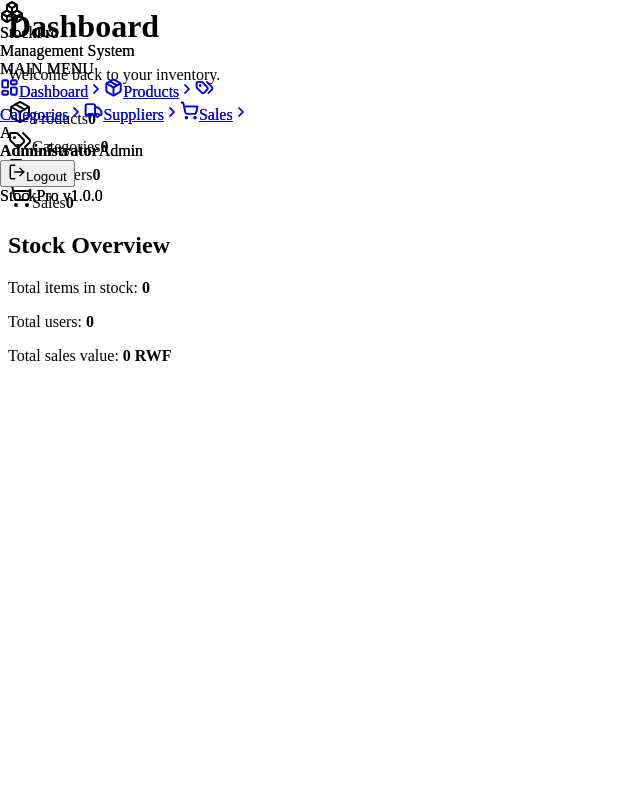
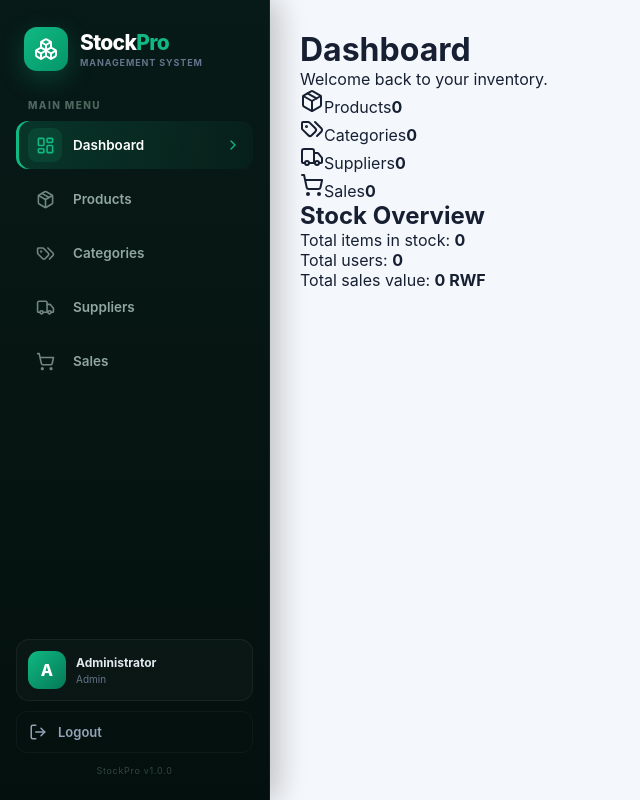
Before and after one commit to jimmy-ksj/Stock-Management, a React (Vite) app in the folder frontend/: page /dashboard in a window 1280 px wide. Shown: the whole page, without its empty margins (0-640 px from the left). Built offline with nearby package versions, Linux system fonts and the light colour scheme; no server answers.

Commit message:
Update index.css

```diff
--- a/frontend/src/index.css
+++ b/frontend/src/index.css
@@ -1,27 +1,485 @@
+* {
+  margin: 0;
+  padding: 0;
+  box-sizing: border-box;
+}
+
+html,
+body,
+#root {
+  width: 100%;
+  min-height: 100%;
+}
+
+body {
+  font-family:
+    Inter,
+    ui-sans-serif,
+    system-ui,
+    -apple-system,
+    BlinkMacSystemFont,
+    "Segoe UI",
+    sans-serif;
+
+  background: #f4f7fb;
+  color: #172033;
+
+  -webkit-font-smoothing: antialiased;
+}
+
+button,
+input,
+select,
+textarea {
+  font-family: inherit;
+}
+
+a {
+  text-decoration: none;
+}
+
+/* =====================================================
+   APP
+===================================================== */
+
+.app-shell {
+  min-height: 100vh;
+  background: #f4f7fb;
+}
+
+/* =====================================================
+   SIDEBAR
+===================================================== */
+
 .sidebar {
   position: fixed;
+
   left: 0;
   top: 0;
   bottom: 0;
-  width: 250px;
+
+  width: 270px;
+
+  display: flex;
+  flex-direction: column;
+
+  padding: 24px 16px;
+
+  background:
+    linear-gradient(
+      180deg,
+      #071a17 0%,
+      #061512 50%,
+      #04100e 100%
+    );
+
+  border-right: 1px solid rgba(255,255,255,.06);
+
   z-index: 1000;
+
+  box-shadow:
+    8px 0 30px rgba(0,0,0,.12);
 }
 
-.sidebar-nav {
-  position: relative;
-  z-index: 1001;
+/* =====================================================
+   BRAND
+===================================================== */
+
+.brand {
+  display: flex;
+  align-items: center;
+
+  gap: 12px;
+
+  padding: 3px 8px 28px;
 }
 
-.nav-link {
+.brand-icon {
+  width: 44px;
+  height: 44px;
+
+  display: flex;
+  align-items: center;
+  justify-content: center;
+
+  border-radius: 13px;
+
+  color: white;
+
+  background:
+    linear-gradient(
+      135deg,
+      #10b981,
+      #059669
+    );
+
+  box-shadow:
+    0 8px 25px rgba(16,185,129,.25);
+}
+
+.brand-name {
+  color: white;
+
+  font-size: 21px;
+  font-weight: 800;
+
+  letter-spacing: -.7px;
+}
+
+.brand-name span {
+  color: #10b981;
+}
+
+.brand-subtitle {
+  margin-top: 2px;
+
+  color: #64748b;
+
+  font-size: 9px;
+  font-weight: 700;
+
+  text-transform: uppercase;
+
+  letter-spacing: .9px;
+}
+
+/* =====================================================
+   MENU LABEL
+===================================================== */
+
+.menu-label {
+  padding: 0 12px 10px;
+
+  color: #4f665f;
+
+  font-size: 10px;
+  font-weight: 800;
+
+  letter-spacing: 1.4px;
+}
+
+/* =====================================================
+   NAV
+===================================================== */
+
+.sidebar-nav {
+  display: flex;
+  flex-direction: column;
+
+  gap: 6px;
+}
+
+/* =====================================================
+   NAV LINK
+===================================================== */
+
+.sidebar-link {
   position: relative;
-  z-index: 1002;
+
+  display: flex;
+  align-items: center;
+
+  width: 100%;
+  min-height: 48px;
+
+  padding: 0 12px;
+
+  gap: 11px;
+
+  border-radius: 12px;
+
+  color: #91a6a0;
+
   cursor: pointer;
+
+  transition:
+    .2s ease;
+
   pointer-events: auto;
 }
 
-.logout {
-  position: relative;
-  z-index: 1002;
+.sidebar-link:hover {
+  color: white;
+
+  background:
+    rgba(255,255,255,.045);
+
+  transform: translateX(2px);
+}
+
+.sidebar-icon {
+  width: 34px;
+  height: 34px;
+
+  display: flex;
+  align-items: center;
+  justify-content: center;
+
+  border-radius: 9px;
+
+  color: #71877f;
+
+  transition: .2s ease;
+}
+
+.sidebar-text {
+  font-size: 13.5px;
+  font-weight: 600;
+}
+
+.sidebar-arrow {
+  margin-left: auto;
+
+  opacity: 0;
+
+  transform: translateX(-4px);
+
+  transition: .2s ease;
+}
+
+.sidebar-link:hover .sidebar-icon {
+  color: #10b981;
+}
+
+.sidebar-link:hover .sidebar-arrow {
+  opacity: .5;
+
+  transform: translateX(0);
+}
+
+/* ACTIVE */
+
+.sidebar-link.active {
+  color: white;
+
+  background:
+    linear-gradient(
+      90deg,
+      rgba(16,185,129,.18),
+      rgba(16,185,129,.045)
+    );
+
+  box-shadow:
+    inset 3px 0 0 #10b981;
+}
+
+.sidebar-link.active .sidebar-icon {
+  color: #10b981;
+
+  background:
+    rgba(16,185,129,.12);
+}
+
+.sidebar-link.active .sidebar-arrow {
+  opacity: 1;
+
+  color: #10b981;
+
+  transform: translateX(0);
+}
+
+/* =====================================================
+   SPACER
+===================================================== */
+
+.sidebar-spacer {
+  flex: 1;
+}
+
+/* =====================================================
+   USER CARD
+===================================================== */
+
+.user-card {
+  display: flex;
+  align-items: center;
+
+  gap: 10px;
+
+  padding: 11px;
+
+  margin-bottom: 10px;
+
+  border: 1px solid rgba(255,255,255,.055);
+
+  border-radius: 13px;
+
+  background:
+    rgba(255,255,255,.025);
+}
+
+.user-avatar {
+  width: 38px;
+  height: 38px;
+
+  flex-shrink: 0;
+
+  display: flex;
+  align-items: center;
+  justify-content: center;
+
+  border-radius: 11px;
+
+  color: white;
+
+  background:
+    linear-gradient(
+      135deg,
+      #10b981,
+      #047857
+    );
+
+  font-weight: 800;
+}
+
+.user-details {
+  min-width: 0;
+
+  display: flex;
+  flex-direction: column;
+}
+
+.user-details strong {
+  color: #e2e8f0;
+
+  font-size: 12px;
+
+  white-space: nowrap;
+
+  overflow: hidden;
+
+  text-overflow: ellipsis;
+}
+
+.user-details span {
+  margin-top: 3px;
+
+  color: #64748b;
+
+  font-size: 10px;
+
+  text-transform: capitalize;
+}
+
+/* =====================================================
+   LOGOUT
+===================================================== */
+
+.logout-button {
+  width: 100%;
+
+  display: flex;
+  align-items: center;
+
+  gap: 11px;
+
+  padding: 11px 12px;
+
+  border: 1px solid rgba(255,255,255,.045);
+
+  border-radius: 11px;
+
+  background: transparent;
+
+  color: #94a3b8;
+
   cursor: pointer;
-  pointer-events: auto;
+
+  font-size: 13px;
+  font-weight: 600;
+
+  transition: .2s ease;
 }
+
+.logout-button:hover {
+  color: #fca5a5;
+
+  background:
+    rgba(239,68,68,.07);
+
+  border-color:
+    rgba(239,68,68,.12);
+}
+
+/* =====================================================
+   VERSION
+===================================================== */
+
+.version {
+  padding-top: 12px;
+
+  text-align: center;
+
+  color: #34463f;
+
+  font-size: 9px;
+
+  letter-spacing: .7px;
+}
+
+/* =====================================================
+   MAIN CONTENT
+===================================================== */
+
+.main-content {
+  min-height: 100vh;
+
+  margin-left: 270px;
+
+  padding: 30px;
+
+  background:
+    #f4f7fb;
+}
+
+/* =====================================================
+   RESPONSIVE
+===================================================== */
+
+@media (max-width: 800px) {
+
+  .sidebar {
+    width: 78px;
+
+    padding: 20px 10px;
+  }
+
+  .brand {
+    justify-content: center;
+  }
+
+  .brand > div:last-child,
+  .menu-label,
+  .sidebar-text,
+  .sidebar-arrow,
+  .user-details,
+  .logout-button span,
+  .version {
+    display: none;
+  }
+
+  .sidebar-link {
+    justify-content: center;
+
+    padding: 0;
+  }
+
+  .sidebar-icon {
+    width: 40px;
+    height: 40px;
+  }
+
+  .user-card {
+    justify-content: center;
+  }
+
+  .logout-button {
+    justify-content: center;
+  }
+
+  .main-content {
+    margin-left: 78px;
+
+    padding: 20px;
+  }
+}
```
